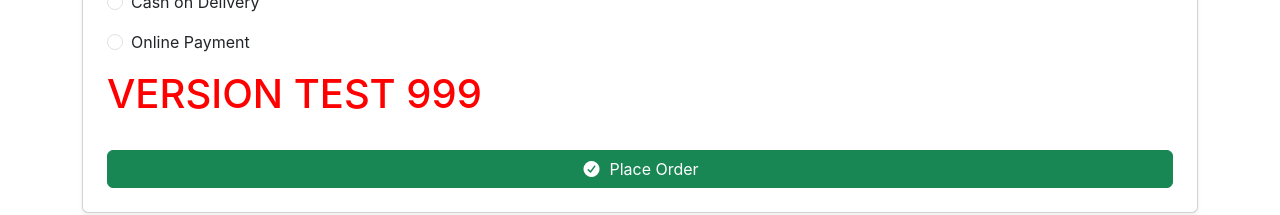
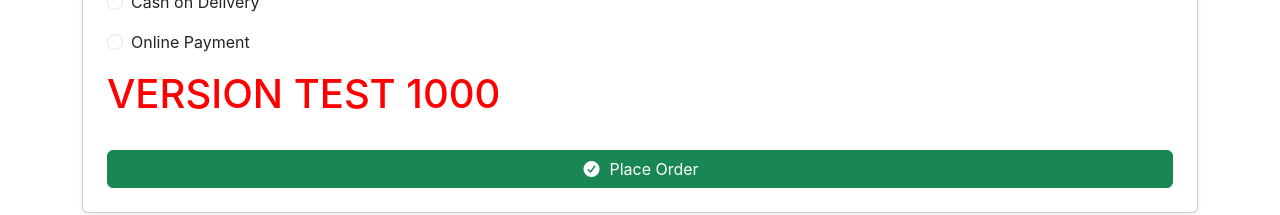
Before and after one commit to Hafizwaqas1/Food-ordering-system, a React (Create React App) app in the folder frontend/: page /payment in a window 1280 px wide. Shown: the part 331-546 px from the top of the page. Built offline with nearby package versions, Linux system fonts and the light colour scheme.

Commit message:
Version test 1000

```diff
--- a/frontend/src/pages/PaymentPage.js
+++ b/frontend/src/pages/PaymentPage.js
@@ -230,7 +230,7 @@ const PaymentPage = () => {
               </div>
             </div>
           )} */}
-          <h1 style={{ color: "red" }}>VERSION TEST 999</h1>
+          <h1 style={{ color: "red" }}>VERSION TEST 1000</h1>
           <button
             type="button"
             className="btn btn-success mt-4 w-100"
```
